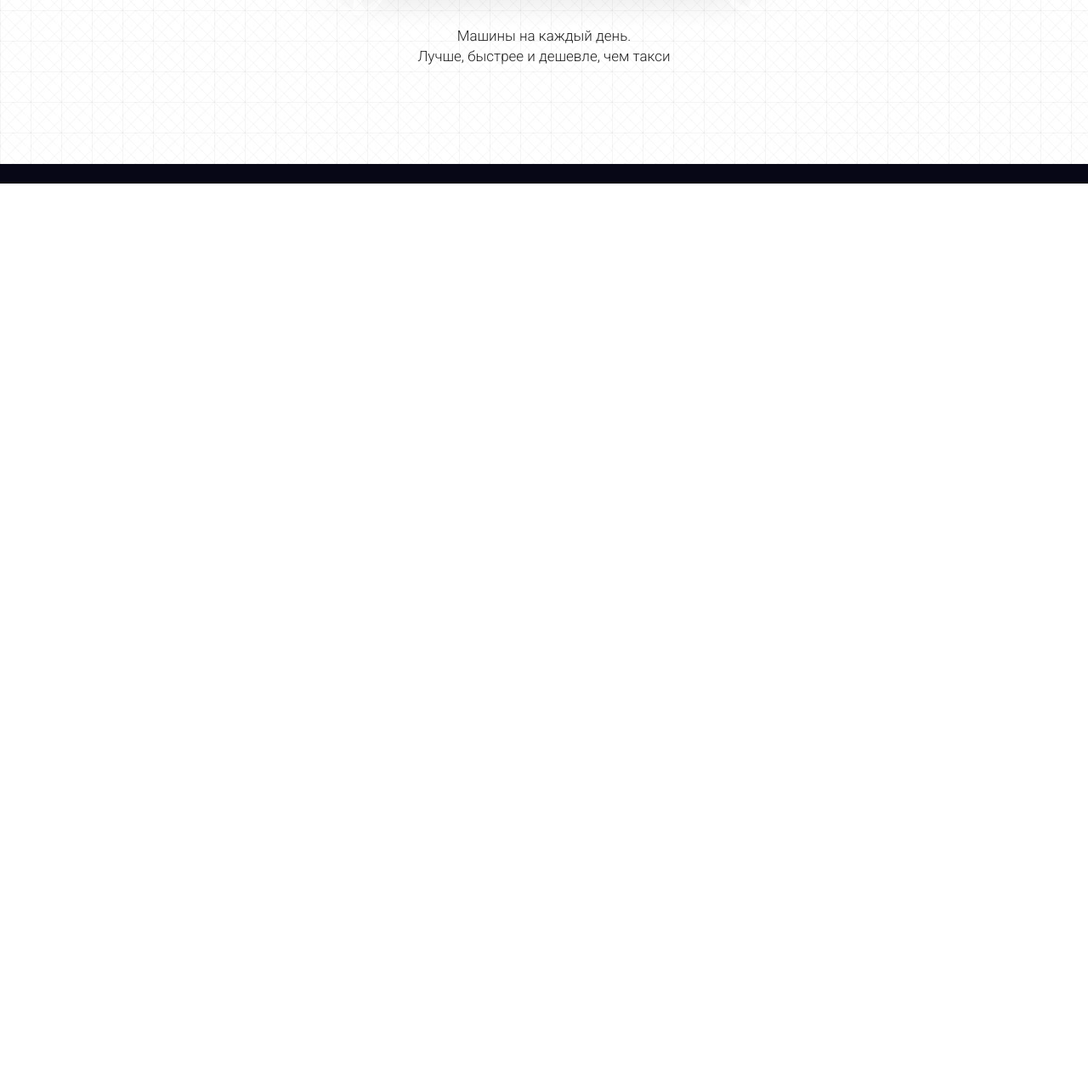
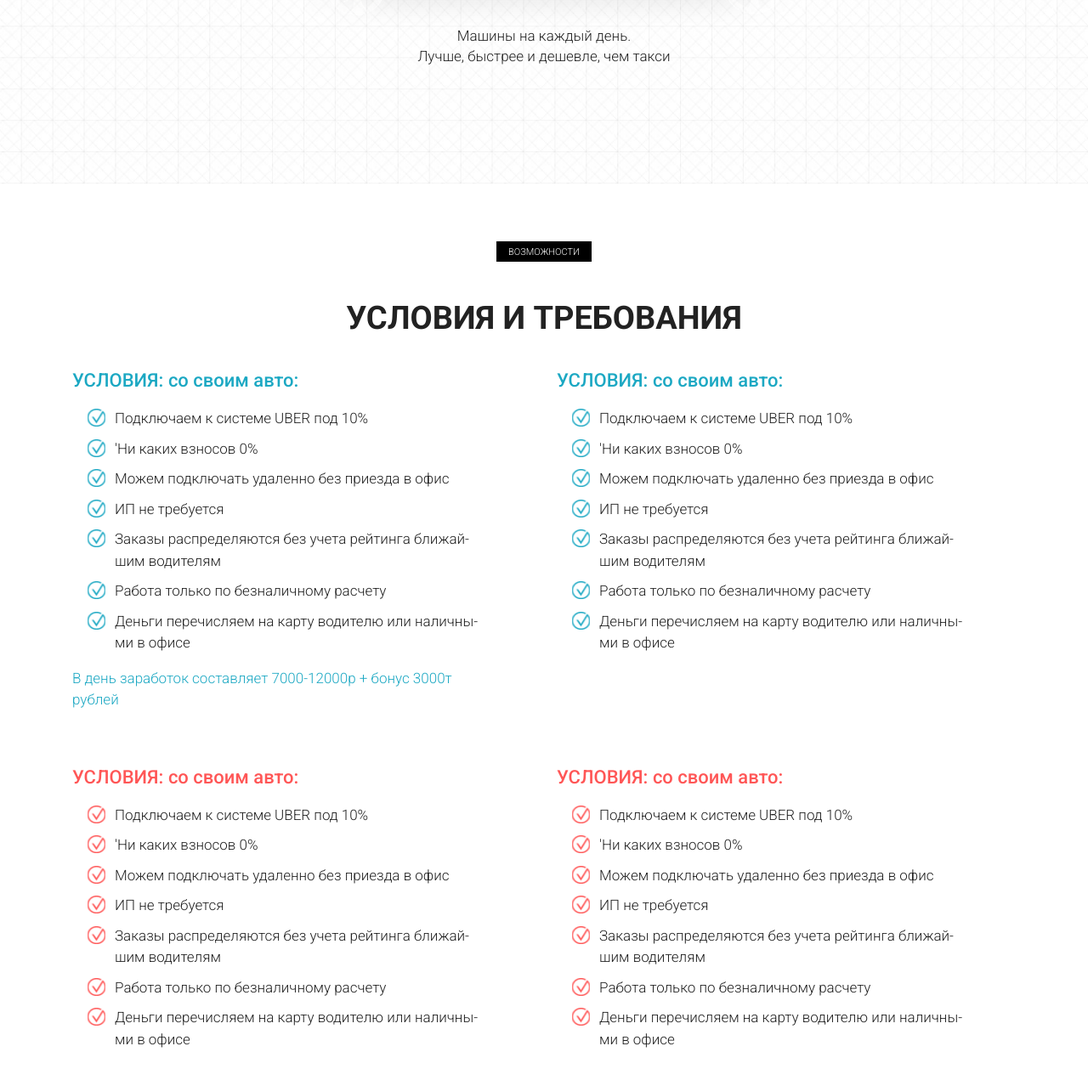
Before and after one commit to Igor2975/Uber_sass_Bootstrap, a plain HTML site: page src/index.html in a window 1280 px wide. Shown: the part 3548-4819 px from the top of the page at 85% size. Before the commit the page ends 3764 px from the top, so only its background shows below. Drawn offline with Linux system fonts and the light colour scheme.

Commit message:
Псевдоклассы и псевдоэлементы

```diff
--- a/src/index.html
+++ b/src/index.html
@@ -235,6 +235,73 @@
 
         </div>
     </section>
+    <section class="require">
+        <div class="container">
+            <div class="label">возможности</div>
+            <h2 class="title">условия и требования</h2>
+        <div class="row">
+            <div class="col-md-6">
+               <div class="require_block">
+                <div class="require_title">УСЛОВИЯ: со своим авто:</div>
+                <ul class="require_list">
+                    <li>Подключаем к системе UBER под 10%</li>
+                    <li>'Ни каких взносов 0%</li>
+                    <li>Можем подключать удаленно без приезда в офис</li>
+                    <li>ИП не требуется</li>
+                    <li>Заказы распределяются без учета рейтинга ближай-<br>шим водителям</li>
+                    <li>Работа только по безналичному расчету</li>
+                    <li>Деньги перечисляем на карту водителю или наличны-<br>ми в офисе</li>
+                </ul>
+                <div class="require_descr">
+                    В день заработок составляет 7000-12000р + бонус 3000т<br> рублей
+                </div>
+               </div>
+        </div>
+            <div class="col-md-6">
+                    <div class="require_block">
+                     <div class="require_title">УСЛОВИЯ: со своим авто:</div>
+                     <ul class="require_list">
+                         <li>Подключаем к системе UBER под 10%</li>
+                         <li>'Ни каких взносов 0%</li>
+                         <li>Можем подключать удаленно без приезда в офис</li>
+                         <li>ИП не требуется</li>
+                         <li>Заказы распределяются без учета рейтинга ближай-<br>шим водителям</li>
+                         <li>Работа только по безналичному расчету</li>
+                         <li>Деньги перечисляем на карту водителю или наличны-<br>ми в офисе</li>
+                     </ul>
+                    </div>
+            </div>
+            <div class="col-md-6">
+                <div class="require_block require_block_nmb red_descr">
+                    <div class="require_title">УСЛОВИЯ: со своим авто:</div>
+                    <ul class="require_list">
+                        <li>Подключаем к системе UBER под 10%</li>
+                        <li>'Ни каких взносов 0%</li>
+                        <li>Можем подключать удаленно без приезда в офис</li>
+                        <li>ИП не требуется</li>
+                        <li>Заказы распределяются без учета рейтинга ближай-<br>шим водителям</li>
+                        <li>Работа только по безналичному расчету</li>
+                        <li>Деньги перечисляем на карту водителю или наличны-<br>ми в офисе</li>
+                    </ul>
+                   </div>
+            </div>
+            <div class="col-md-6">
+                <div class="require_block require_block_nmb red_descr">
+                    <div class="require_title">УСЛОВИЯ: со своим авто:</div>
+                    <ul class="require_list">
+                        <li>Подключаем к системе UBER под 10%</li>
+                        <li>'Ни каких взносов 0%</li>
+                        <li>Можем подключать удаленно без приезда в офис</li>
+                        <li>ИП не требуется</li>
+                        <li>Заказы распределяются без учета рейтинга ближай-<br>шим водителям</li>
+                        <li>Работа только по безналичному расчету</li>
+                        <li>Деньги перечисляем на карту водителю или наличны-<br>ми в офисе</li>
+                    </ul>
+                   </div>
+            </div>
+        </div>
+        </div>
+    </section>
 
 </body>
 </html>
--- a/src/sass/style.sass
+++ b/src/sass/style.sass
@@ -268,7 +268,7 @@ nav
   min-height:895px
   position: relative
   padding: 57px 0 138px 0
-  background: url(../img/select_bg.png)
+  background: url(../img/select_bg.png)center (center / cover)no-repeat
   &_img
     display: block
     position:relative
@@ -285,3 +285,46 @@ nav
     left: 0
     width: 100%
     z-index: 1
+
+.require
+  padding: 68px 0 93px 0
+  &_block
+    margin: 33px 0
+    &_nmb
+      margin-bottom: 0
+  &_title
+    font-size: 22px
+    line-height: 24px
+    font-weight: 400
+    color: #1ca8c3
+  &_list
+    list-style-type: none
+    padding-left: 50px
+    margin-top: 20px
+    width: 480px
+    li
+      position: relative
+      font-weight: 300
+      color: #222222
+      font-size: 17px
+      margin-bottom: 10px
+      &:before
+        content:''
+        display:block
+        position: absolute
+        left: -32px
+        top: 1px
+        width: 21px
+        height: 21px
+        background: url(../icons/check_blue.png) center (center / cover)no-repeat
+  &_descr
+    font-size: 17px
+    font-weight: 300
+    color: #1ca8c3
+  .red_descr
+    .require_title
+      color: $second-color
+    .require_list
+      li
+        &:before
+          background: url(../icons/check_red.png) center (center / cover)no-repeat
```
Also changed, not shown: src/css/style.min.css, src/icons/check_blue.png (added), src/icons/check_red.png (renamed from src/img/11.png), src/img/layer_31_copy_178 (1).png (deleted), 1 other file.
